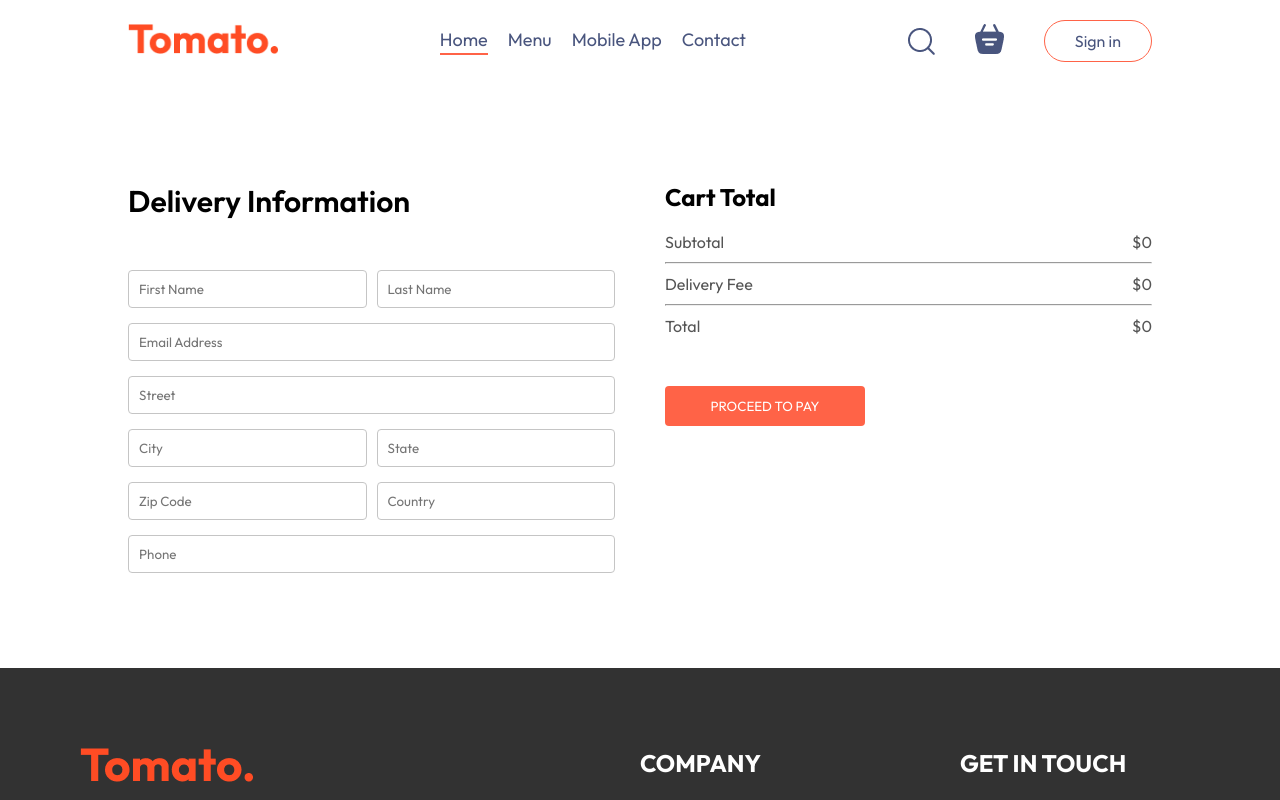
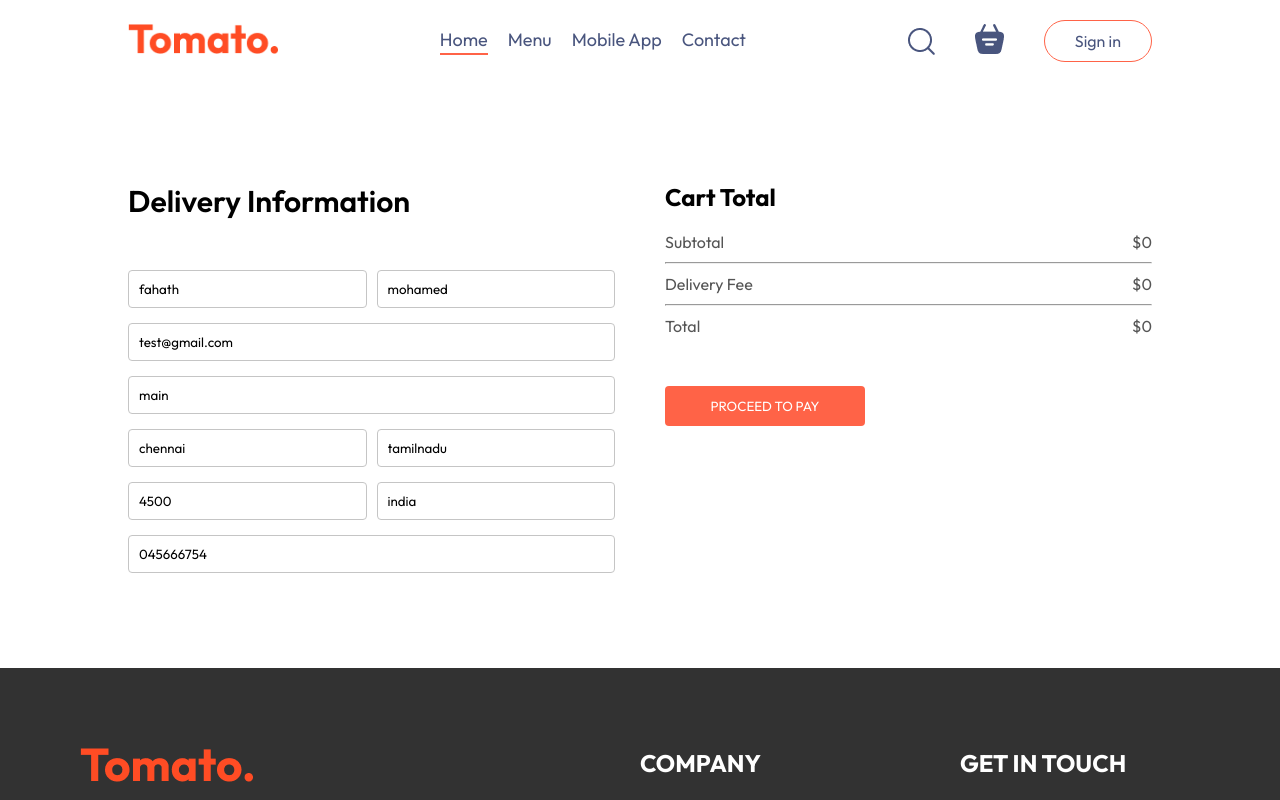
Before and after one commit to fmfahath/foody-delivery, a React (Vite) app in the folder frontend/: page /order in a window 1280 px wide. Shown: the top 800 px of the page. Built offline with nearby package versions, Linux system fonts and the light colour scheme; no server answers.

Commit message:
frontend >> order -- onChangeHandler, placeOrder handler added in PlaceOrder.jsx, payment success

```diff
--- a/frontend/src/context/StoreContext.jsx
+++ b/frontend/src/context/StoreContext.jsx
@@ -71,8 +71,6 @@ const StoreContextProvider = ({ children }) => {
     }
 
     useEffect(() => {
-        console.log("context api");
-
         async function loadData() {
             await fetchFoodList()
 
--- a/frontend/src/pages/PlaceOrder/PlaceOrder.jsx
+++ b/frontend/src/pages/PlaceOrder/PlaceOrder.jsx
@@ -1,43 +1,87 @@
 import React, { useContext, useState } from 'react'
 import './PlaceOrder.css'
 import { StoreContext } from '../../context/StoreContext'
+import axios from 'axios';
+import { toast } from 'react-toastify';
 
 const PlaceOrder = () => {
 
+    const delivery_fee = 2;
+
     const { getCartTotal, token, food_list, cartItems, backend_url } = useContext(StoreContext)
     const [data, setData] = useState({
-        firstName: "",
-        lastName: "",
-        email: "",
-        street: "",
-        city: "",
-        state: "",
-        zipcode: "",
-        country: "",
-        phone: "",
+        firstName: "fahath",
+        lastName: "mohamed",
+        email: "test@gmail.com",
+        street: "main",
+        city: "chennai",
+        state: "tamilnadu",
+        zipcode: "4500",
+        country: "india",
+        phone: "045666754",
     });
 
+    const onChangeHandler = (e) => {
+        const name = e.target.name;
+        const value = e.target.value;
+        setData({ ...data, [name]: value })
+    }
 
+    const placeOrder = async (e) => {
+        e.preventDefault();
+
+        let orderItems = []
+        food_list.map((item) => {
+            if (cartItems[item._id] > 0) {
+                let itemInfo = item;
+                itemInfo['quantity'] = cartItems[item._id];
+                // itemInfo.quantity = cartItems[item._id];
+                orderItems.push(itemInfo)
+            }
+        })
+
+        let orderData = {
+            address: data,
+            items: orderItems,
+            amount: getCartTotal() + delivery_fee
+        }
+
+        try {
+            const responseData = await axios.post(`${backend_url}/api/order/place`, orderData, { headers: { token } })
+            if (responseData.data.success) {
+                const { session_url } = responseData.data
+                window.location.replace(session_url)
+            }
+            else {
+                console.log("placeOrder response error: ", responseData.data);
+                toast.error(responseData.data.message)
+            }
+        } catch (error) {
+            console.log("placeOrder  error: ", error.message);
+            toast.error(error.message)
+        }
+
+    }
 
     return (
-        <form className='place-order'>
+        <form className='place-order' onSubmit={placeOrder}>
             <div className="place-order-left">
                 <p className='title'>Delivery Information</p>
                 <div className="multi-fields">
-                    <input type="text" placeholder='First Name' />
-                    <input type="text" placeholder='Last Name' />
+                    <input required type="text" placeholder='First Name' name='firstName' onChange={onChangeHandler} value={data.firstName} />
+                    <input required type="text" placeholder='Last Name' name='lastName' onChange={onChangeHandler} value={data.lastName} />
                 </div>
-                <input type="email" placeholder='Email Address' />
-                <input type="text" placeholder='Street' />
+                <input required type="email" placeholder='Email Address' name='email' onChange={onChangeHandler} value={data.email} />
+                <input required type="text" placeholder='Street' name='street' onChange={onChangeHandler} value={data.street} />
                 <div className="multi-fields">
-                    <input type="text" placeholder='City' />
-                    <input type="text" placeholder='State' />
+                    <input required type="text" placeholder='City' name='city' onChange={onChangeHandler} value={data.city} />
+                    <input required type="text" placeholder='State' name='state' onChange={onChangeHandler} value={data.state} />
                 </div>
                 <div className="multi-fields">
-                    <input type="text" placeholder='Zip Code' />
-                    <input type="text" placeholder='Country' />
+                    <input required type="text" placeholder='Zip Code' name='zipcode' onChange={onChangeHandler} value={data.zipcode} />
+                    <input required type="text" placeholder='Country' name='country' onChange={onChangeHandler} value={data.country} />
                 </div>
-                <input type="text" placeholder='Phone' />
+                <input required type="text" placeholder='Phone' name='phone' onChange={onChangeHandler} value={data.phone} />
             </div>
             <div className="place-order-right">
                 <div className="cart-total">
@@ -58,7 +102,7 @@ const PlaceOrder = () => {
                             <p>${getCartTotal() === 0 ? 0 : getCartTotal() + 2}</p>
                         </div>
                     </div>
-                    <button>PROCEED TO PAY</button>
+                    <button type='submit'>PROCEED TO PAY</button>
                 </div>
             </div>
         </form>
```
Also changed, not shown: 2 other files (tests, documents, lock files or other folders).
